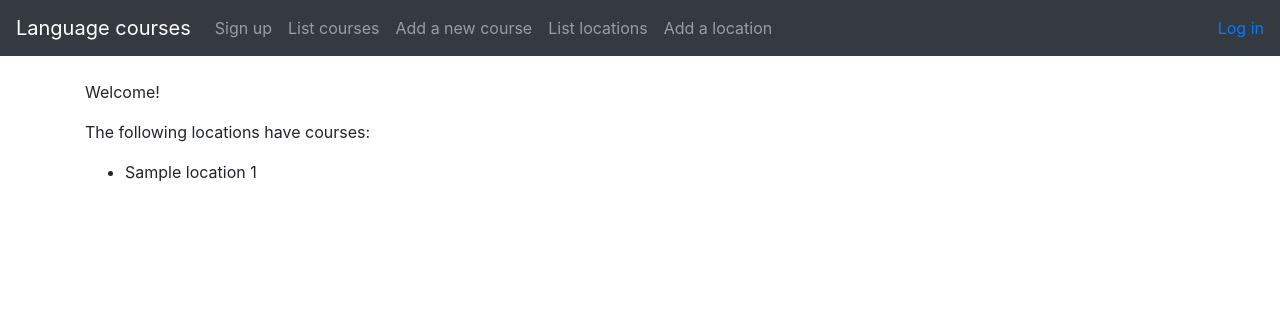
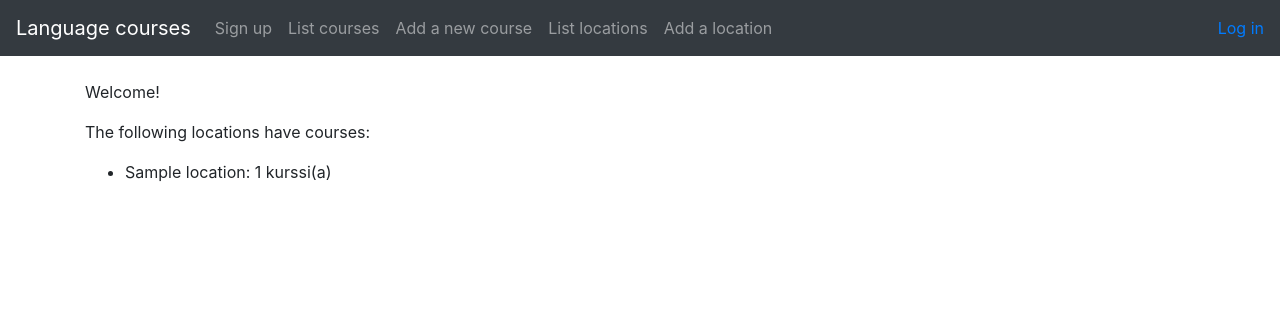
Before and after one commit to sinisaarinen/KielikoulunKurssitarjonta, a Flask app: page / in a window 1280 px wide. Shown: the top 316 px of the page. Run offline with Flask 2, Linux system fonts and the light colour scheme; tables that the repository leaves empty hold one stand-in row (values such as "Sample post"); some libraries are stand-ins or nearby versions.

Commit message:
ulkoasun viimeistely

```diff
--- a/application/templates/index.html
+++ b/application/templates/index.html
@@ -13,7 +13,7 @@
 <ul>
   {% for response in count_courses %}
   <li>
-    {{ response["cityname"] }} {{ response["coursecount"] }}
+    {{ response["cityname"] }}: {{ response["coursecount"] }} kurssi(a)
   </li>
   {% endfor %}
 </ul>
```
Also changed, not shown: 2 other files.
